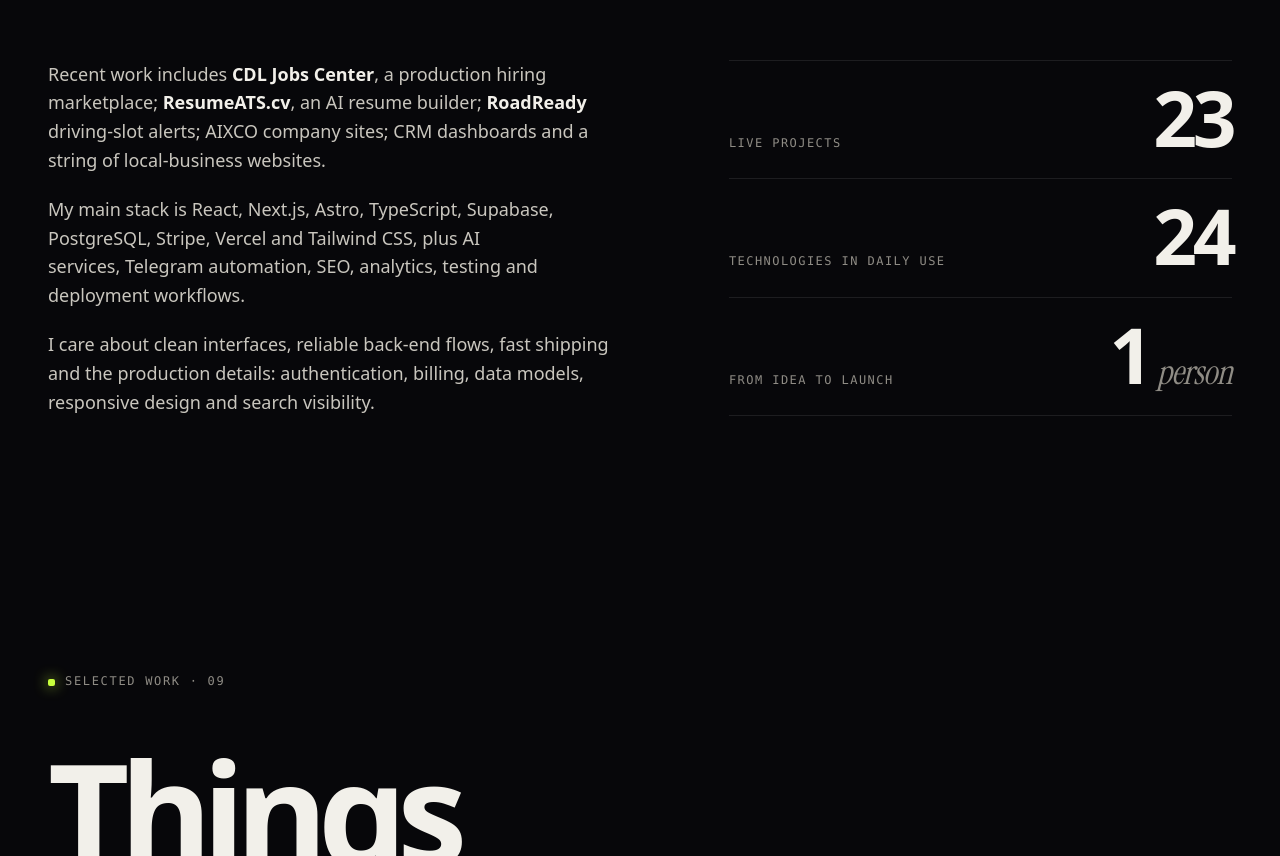
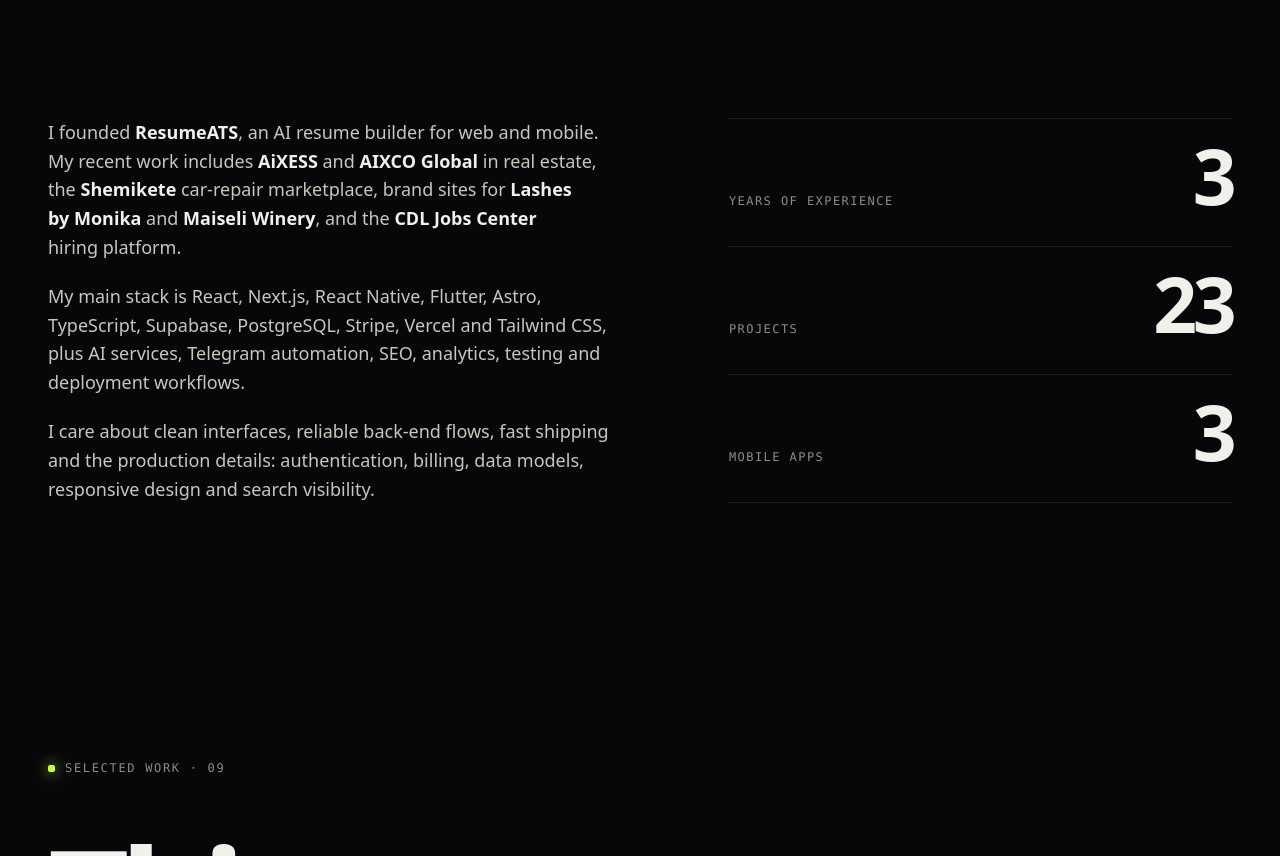
Before and after one commit to GiorgiKemo/myportfolio, an Astro site: page / in a window 1280 px wide. Shown: the part 1591-2447 px from the top of the page. Built offline with nearby package versions, Linux system fonts and the light colour scheme; Astro itself is replaced by a stand-in of ours; some packages are replaced by stand-ins of ours; a web font is replaced by a local one.

Commit message:
feat(profile): present web and mobile work with 3 years of experience
Co-Authored-By: Claude Opus 5.5 <noreply@anthropic.com>

```diff
--- a/src/components/home/About.astro
+++ b/src/components/home/About.astro
@@ -1,10 +1,10 @@
 ---
-import { projects, skills } from '../../data/portfolioData.js';
+import { projects } from '../../data/projects';
 
 const statement =
-  "I'm Giorgi, a full-stack developer who builds complete web products that solve real business problems. I obsess over the details people feel but rarely notice: motion that guides, interfaces that stay out of the way, pages that load before you blink, and back-ends that simply keep working.";
+  "I'm Giorgi, a full-stack developer with 3 years of experience building web and mobile products that solve real business problems. I obsess over the details people feel but rarely notice: motion that guides, interfaces that stay out of the way, pages that load before you blink, and back-ends that simply keep working.";
 
-const livePublic = projects.length;
+const mobileApps = projects.filter((p) => p.platform === 'mobile').length;
 ---
 
 <section id="about" class="about" aria-labelledby="about-title">
@@ -19,11 +19,12 @@ const livePublic = projects.length;
     <div class="about-grid">
       <div class="about-copy reveal">
         <p>
-          Recent work includes <strong>CDL Jobs Center</strong>, a production hiring marketplace; <strong>ResumeATS.cv</strong>, an AI resume builder;{' '}
-          <strong>RoadReady</strong> driving-slot alerts; AIXCO company sites; CRM dashboards and a string of local-business websites.
+          I founded <strong>ResumeATS</strong>, an AI resume builder for web and mobile. My recent work includes <strong>AiXESS</strong> and{' '}
+          <strong>AIXCO Global</strong> in real estate, the <strong>Shemikete</strong> car-repair marketplace, brand sites for{' '}
+          <strong>Lashes by Monika</strong> and <strong>Maiseli Winery</strong>, and the <strong>CDL Jobs Center</strong> hiring platform.
         </p>
         <p>
-          My main stack is React, Next.js, Astro, TypeScript, Supabase, PostgreSQL, Stripe, Vercel and Tailwind CSS, plus AI services, Telegram automation, SEO,
+          My main stack is React, Next.js, React Native, Flutter, Astro, TypeScript, Supabase, PostgreSQL, Stripe, Vercel and Tailwind CSS, plus AI services, Telegram automation, SEO,
           analytics, testing and deployment workflows.
         </p>
         <p>
@@ -34,16 +35,16 @@ const livePublic = projects.length;
 
       <dl class="stats">
         <div class="stat reveal">
-          <dt class="mono">Live projects</dt>
-          <dd><span data-count={livePublic}>{livePublic}</span></dd>
+          <dt class="mono">Years of experience</dt>
+          <dd><span data-count={3}>3</span></dd>
         </div>
         <div class="stat reveal">
-          <dt class="mono">Technologies in daily use</dt>
-          <dd><span data-count={skills.length}>{skills.length}</span></dd>
+          <dt class="mono">Projects</dt>
+          <dd><span data-count={projects.length}>{projects.length}</span></dd>
         </div>
         <div class="stat reveal">
-          <dt class="mono">From idea to launch</dt>
-          <dd>1<span class="serif">person</span></dd>
+          <dt class="mono">Mobile apps</dt>
+          <dd><span data-count={mobileApps}>{mobileApps}</span></dd>
         </div>
       </dl>
     </div>
--- a/src/components/home/Hero.astro
+++ b/src/components/home/Hero.astro
@@ -21,7 +21,7 @@ const lines = [
 
   <div class="wrap hero-inner">
     <div class="hero-top">
-      <p class="kicker hero-fade">Giorgi Kemoklidze · Full-stack developer</p>
+      <p class="kicker hero-fade">Giorgi Kemoklidze · Full-stack web &amp; mobile developer</p>
       <p class="hero-coords mono hero-fade" aria-hidden="true">41.7151° N<br />44.8271° E</p>
     </div>
 
@@ -40,7 +40,7 @@ const lines = [
 
     <div class="hero-bottom">
       <p class="hero-lede hero-fade">
-        Production websites, AI tools, business dashboards and Supabase-backed apps, taken from first idea to launch, with the craft of a
+        Websites, SaaS platforms, iOS and Android apps and AI tools, taken from first idea to launch, with the craft of a
         design studio and the rigour of an engineer.
       </p>
       <div class="hero-cta hero-fade">
--- a/src/pages/index.astro
+++ b/src/pages/index.astro
@@ -15,7 +15,7 @@ import { projects } from '../data/projects';
 import { skills } from '../data/portfolioData.js';
 
 const description =
-  "Giorgi Kemoklidze is an independent full-stack developer in Tbilisi building production websites, AI tools, 3D web experiences and Supabase-backed apps with React, Next.js, Astro and TypeScript.";
+  "Giorgi Kemoklidze is a full-stack web and mobile developer in Tbilisi with 3 years of experience building websites, SaaS, AI tools and apps with React, Next.js, Flutter and React Native.";
 
 const jsonLd = [
   {
```
